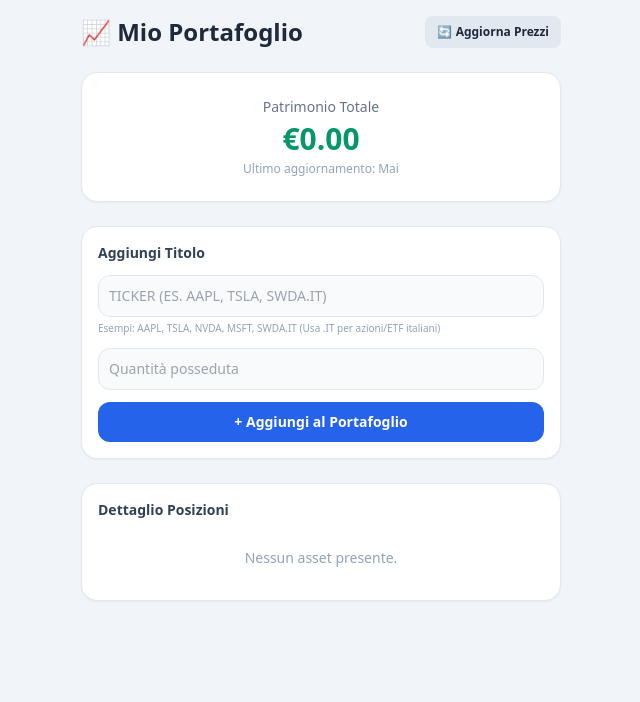
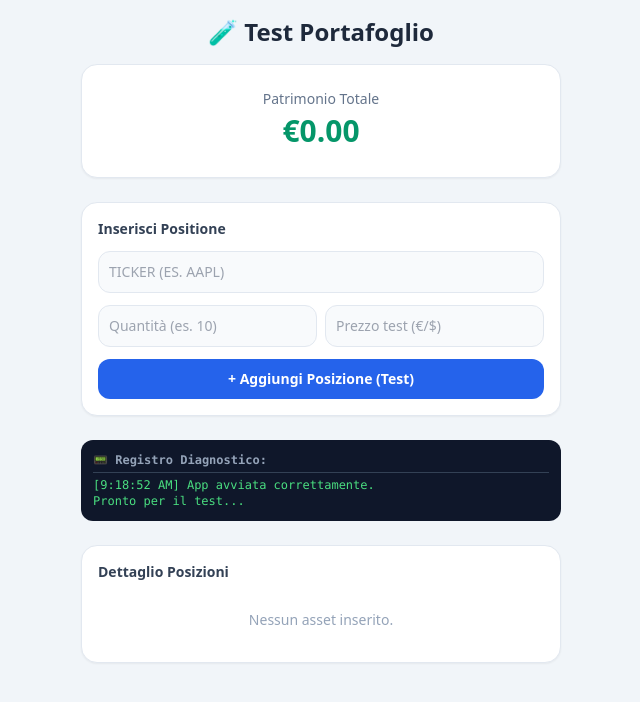
Before and after one commit to tonyporracchio-dot/portafoglio, a plain HTML site: page index.html in a window 1280 px wide. Shown: the whole page, without its empty margins (319-959 px from the left). Drawn offline with nearby package versions, Linux system fonts and the light colour scheme.

Commit message:
Update index.html

```diff
--- a/index.html
+++ b/index.html
@@ -3,94 +3,57 @@
 <head>
   <meta charset="UTF-8">
   <meta name="viewport" content="width=device-width, initial-scale=1.0">
-  <title>Il Mio Portafoglio</title>
+  <title>Portafoglio - Test Diagnostico</title>
   <script src="https://cdn.tailwindcss.com"></script>
 </head>
 <body class="bg-slate-100 text-slate-800 p-4 font-sans max-w-lg mx-auto">
 
-  <div class="flex justify-between items-center mb-6">
-    <h1 class="text-2xl font-bold">📈 Mio Portafoglio</h1>
-    <button onclick="aggiornaTuttiIPrezzi()" id="btn-refresh" class="bg-slate-200 hover:bg-slate-300 text-xs font-semibold py-2 px-3 rounded-lg flex items-center gap-1 transition">
-      <span>🔄</span> Aggiorna Prezzi
+  <h1 class="text-2xl font-bold mb-4 text-center">🧪 Test Portafoglio</h1>
+
+  <!-- Scheda Totale -->
+  <div class="bg-white p-6 rounded-2xl shadow-sm border border-slate-200 mb-6 text-center">
+    <p class="text-slate-500 text-sm font-medium">Patrimonio Totale</p>
+    <h2 id="totale" class="text-3xl font-extrabold text-emerald-600 my-1">€0.00</h2>
+  </div>
+
+  <!-- Form Inserimento -->
+  <div class="bg-white p-4 rounded-2xl shadow-sm border border-slate-200 mb-6 space-y-3">
+    <h3 class="font-semibold text-slate-700 text-sm">Inserisci Positione</h3>
+    <input id="ticker" type="text" placeholder="Ticker (es. AAPL)" class="w-full p-2.5 bg-slate-50 border border-slate-200 rounded-xl text-sm uppercase">
+
+    <div class="grid grid-cols-2 gap-2">
+      <input id="quantita" type="number" step="any" placeholder="Quantità (es. 10)" class="w-full p-2.5 bg-slate-50 border border-slate-200 rounded-xl text-sm">
+      <input id="prezzo-manuale" type="number" step="any" placeholder="Prezzo test (€/$)" class="w-full p-2.5 bg-slate-50 border border-slate-200 rounded-xl text-sm">
+    </div>
+
+    <button onclick="aggiungiAssetTest()" class="w-full bg-blue-600 text-white font-bold py-2.5 rounded-xl text-sm hover:bg-blue-700 transition">
+      + Aggiungi Posizione (Test)
     </button>
   </div>
 
-  <!-- Scheda Totale Portafoglio -->
-  <div class="bg-white p-6 rounded-2xl shadow-sm border border-slate-200 mb-6 text-center">
-    <p class="text-slate-500 text-sm font-medium">Patrimonio Totale</p>
-    <h2 id="totale" class="text-3xl font-extrabold text-emerald-600 my-1">€0.00</h2>
-    <p id="last-update" class="text-xs text-slate-400">Ultimo aggiornamento: Mai</p>
-  </div>
-
-  <!-- Form Inserimento Asset -->
-  <div class="bg-white p-4 rounded-2xl shadow-sm border border-slate-200 mb-6 space-y-3">
-    <h3 class="font-semibold text-slate-700 text-sm">Aggiungi Titolo</h3>
-    <div>
-      <input id="ticker" type="text" placeholder="Ticker (es. AAPL, TSLA, SWDA.IT)" class="w-full p-2.5 bg-slate-50 border border-slate-200 rounded-xl text-sm focus:outline-none focus:ring-2 focus:ring-blue-500 uppercase">
-      <span class="text-[10px] text-slate-400 mt-1 block">Esempi: AAPL, TSLA, NVDA, MSFT, SWDA.IT (Usa .IT per azioni/ETF italiani)</span>
-    </div>
-    <input id="quantita" type="number" step="any" placeholder="Quantità posseduta" class="w-full p-2.5 bg-slate-50 border border-slate-200 rounded-xl text-sm focus:outline-none focus:ring-2 focus:ring-blue-500">
-    <button onclick="aggiungiAsset()" id="btn-add" class="w-full bg-blue-600 text-white font-bold py-2.5 rounded-xl text-sm hover:bg-blue-700 transition">
-      + Aggiungi al Portafoglio
-    </button>
+  <!-- Box Diagnostico Log -->
+  <div class="bg-slate-900 text-green-400 p-3 rounded-xl mb-6 text-xs font-mono space-y-1">
+    <p class="text-slate-400 font-bold border-b border-slate-700 pb-1">📟 Registro Diagnostico:</p>
+    <div id="log-box">Pronto per il test...</div>
   </div>
 
   <!-- Lista Asset -->
   <div class="bg-white p-4 rounded-2xl shadow-sm border border-slate-200">
     <h3 class="font-semibold text-slate-700 text-sm mb-3">Dettaglio Posizioni</h3>
     <div id="lista-asset" class="space-y-2">
-      <p class="text-slate-400 text-sm text-center py-4">Nessun asset presente.</p>
+      <p class="text-slate-400 text-sm text-center py-4">Nessun asset inserito.</p>
     </div>
   </div>
 
   <script>
-    let portafoglio = JSON.parse(localStorage.getItem('portafoglio')) || [];
+    let portafoglio = JSON.parse(localStorage.getItem('portafoglio_test')) || [];
 
-    // Funzione super stabile che recupera i prezzi da Stooq tramite JSONP
-    async function fetchPrezzoStooq(ticker) {
-      let symbol = ticker.trim().toLowerCase();
-      // Se è una stock USA senza estensione, aggiungiamo .us
-      if (!symbol.includes('.')) {
-        symbol += '.us';
+    function log(messaggio) {
+      const box = document.getElementById('log-box');
+      const ora = new Date().toLocaleTimeString();
+      box.innerHTML = `[${ora}] ${messaggio}<br>` + box.innerHTML;
     }
 
-      return new Promise((resolve) => {
-        const callbackName = 'stooq_' + Math.random().toString(36).substring(7);
-        const script = document.createElement('script');
-
-        // Timeout di sicurezza di 5 secondi
-        const timeout = setTimeout(() => {
-          cleanup();
-          resolve(null);
-        }, 5000);
-
-        function cleanup() {
-          clearTimeout(timeout);
-          if (script.parentNode) script.parentNode.removeChild(script);
-          delete window[callbackName];
-        }
-
-        window[callbackName] = function(data) {
-          cleanup();
-          if (data && data.symbols && data.symbols[0] && data.symbols[0].close) {
-            const price = parseFloat(data.symbols[0].close);
-            resolve(isNaN(price) ? null : price);
-          } else {
-            resolve(null);
-          }
-        };
-
-        script.src = `https://stooq.com/q/l/data/p/?s=${symbol}&f=sd2t2ohlcv&e=json&callback=${callbackName}`;
-        script.onerror = () => {
-          cleanup();
-          resolve(null);
-        };
-
-        document.body.appendChild(script);
-      });
-    }
-
-    // Disegna l'interfaccia a schermo
     function disegnaInterfaccia() {
       const listaElem = document.getElementById('lista-asset');
       const totaleElem = document.getElementById('totale');
@@ -99,24 +62,24 @@
       let totaleValore = 0;
 
       if (portafoglio.length === 0) {
-        listaElem.innerHTML = '<p class="text-slate-400 text-sm text-center py-4">Nessun asset presente.</p>';
+        listaElem.innerHTML = '<p class="text-slate-400 text-sm text-center py-4">Nessun asset inserito.</p>';
         totaleElem.innerText = '€0.00';
         return;
       }
 
       portafoglio.forEach((item, index) => {
-        const valoreTotaleAsset = item.quantita * (item.prezzo || 0);
+        const valoreTotaleAsset = item.quantita * item.prezzo;
         totaleValore += valoreTotaleAsset;
 
         listaElem.innerHTML += `
           <div class="flex justify-between items-center p-3 bg-slate-50 rounded-xl border border-slate-100">
             <div>
               <p class="font-bold text-slate-800">${item.ticker}</p>
-              <p class="text-xs text-slate-500">${item.quantita} pz. × €${(item.prezzo || 0).toFixed(2)}</p>
+              <p class="text-xs text-slate-500">${item.quantita} pz. × €${item.prezzo.toFixed(2)}</p>
             </div>
             <div class="text-right">
               <p class="font-bold text-slate-900">€${valoreTotaleAsset.toFixed(2)}</p>
-              <button onclick="rimuoviAsset(${index})" class="text-[10px] text-red-500 hover:underline">Rimuovi</button>
+              <button onclick="rimuoviAsset(${index})" class="text-[10px] text-red-500 hover:underline">Elimina</button>
             </div>
           </div>
         `;
@@ -125,84 +88,66 @@
       totaleElem.innerText = `€${totaleValore.toFixed(2)}`;
     }
 
-    // Aggiorna tutti i prezzi in background
-    async function aggiornaTuttiIPrezzi() {
-      if (portafoglio.length === 0) return;
-
-      const btn = document.getElementById('btn-refresh');
-      btn.innerText = '⏳ Aggiornamento...';
-      btn.disabled = true;
-
-      for (let item of portafoglio) {
-        const nuovoPrezzo = await fetchPrezzoStooq(item.ticker);
-        if (nuovoPrezzo !== null) {
-          item.prezzo = nuovoPrezzo;
-        }
-      }
-
-      localStorage.setItem('portafoglio', JSON.stringify(portafoglio));
-      disegnaInterfaccia();
-
-      const ora = new Date().toLocaleTimeString([], { hour: '2-digit', minute: '2-digit' });
-      document.getElementById('last-update').innerText = `Ultimo aggiornamento: oggi alle ${ora}`;
-
-      btn.innerText = '🔄 Aggiorna Prezzi';
-      btn.disabled = false;
-    }
-
-    // Aggiungi un nuovo asset
-    async function aggiungiAsset() {
+    function aggiungiAssetTest() {
       const tickerInput = document.getElementById('ticker');
       const quantitaInput = document.getElementById('quantita');
-      const btnAdd = document.getElementById('btn-add');
+      const prezzoInput = document.getElementById('prezzo-manuale');
 
       const ticker = tickerInput.value.trim().toUpperCase();
       const quantita = parseFloat(quantitaInput.value);
+      let prezzo = parseFloat(prezzoInput.value);
 
-      if (!ticker || isNaN(quantita) || quantita <= 0) {
-        alert('Inserisci un Ticker e una Quantità valida.');
+      log(`Tentativo di aggiunta: Ticker=${ticker || 'VUOTO'}, Quantità=${quantita}`);
+
+      if (!ticker) {
+        log('❌ Errore: Campo Ticker vuoto.');
+        alert('Inserisci un Ticker (es. AAPL)');
         return;
       }
 
-      btnAdd.innerText = 'Ricerca prezzo...';
-      btnAdd.disabled = true;
+      if (isNaN(quantita) || quantita <= 0) {
+        log('❌ Errore: Quantità non valida.');
+        alert('Inserisci una quantità valida.');
+        return;
+      }
 
-      const prezzo = await fetchPrezzoStooq(ticker);
+      // Se non è inserito un prezzo manuale, assegna un valore simulato di test
+      if (isNaN(prezzo) || prezzo <= 0) {
+        prezzo = (ticker === 'AAPL') ? 185.50 : 100.00;
+        log(`⚠️ Nessun prezzo inserito. Usato prezzo simulato di test: €${prezzo}`);
+      } else {
+        log(`✅ Usato prezzo manuale inserito: €${prezzo}`);
+      }
 
-      if (prezzo === null) {
-        alert(`Impossibile recuperare il prezzo per "${ticker}". Prova a verificare il codice del ticker (es. AAPL, TSLA).`);
-      } else {
       const esistente = portafoglio.find(a => a.ticker === ticker);
       if (esistente) {
         esistente.quantita += quantita;
         esistente.prezzo = prezzo;
+        log(`🔄 Aggiornata posizione esistente per ${ticker}`);
       } else {
         portafoglio.push({ ticker, quantita, prezzo });
+        log(`➕ Aggiunta nuova posizione per ${ticker}`);
       }
 
-        localStorage.setItem('portafoglio', JSON.stringify(portafoglio));
+      localStorage.setItem('portafoglio_test', JSON.stringify(portafoglio));
       disegnaInterfaccia();
 
       tickerInput.value = '';
       quantitaInput.value = '';
+      prezzoInput.value = '';
+      log('🎉 Posizione salvata con successo!');
     }
 
-      btnAdd.innerText = '+ Aggiungi al Portafoglio';
-      btnAdd.disabled = false;
-    }
-
-    // Rimuovi asset
     function rimuoviAsset(index) {
+      log(`🗑️ Rimosso asset indice ${index}`);
       portafoglio.splice(index, 1);
-      localStorage.setItem('portafoglio', JSON.stringify(portafoglio));
+      localStorage.setItem('portafoglio_test', JSON.stringify(portafoglio));
       disegnaInterfaccia();
     }
 
-    // Avvio dell'app
+    // Caricamento iniziale
+    log('App avviata correttamente.');
     disegnaInterfaccia();
-    if (portafoglio.length > 0) {
-      aggiornaTuttiIPrezzi();
-    }
   </script>
 </body>
 </html>
```
Lines whose indentation alone changed are shown as unchanged.
